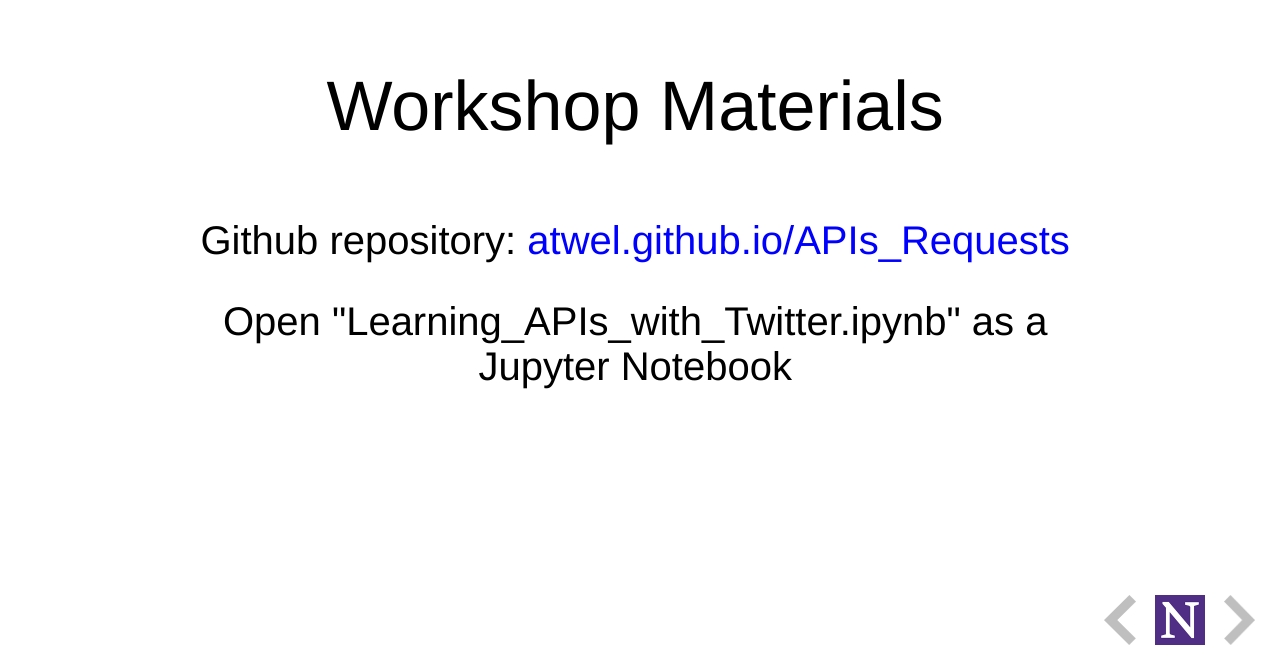
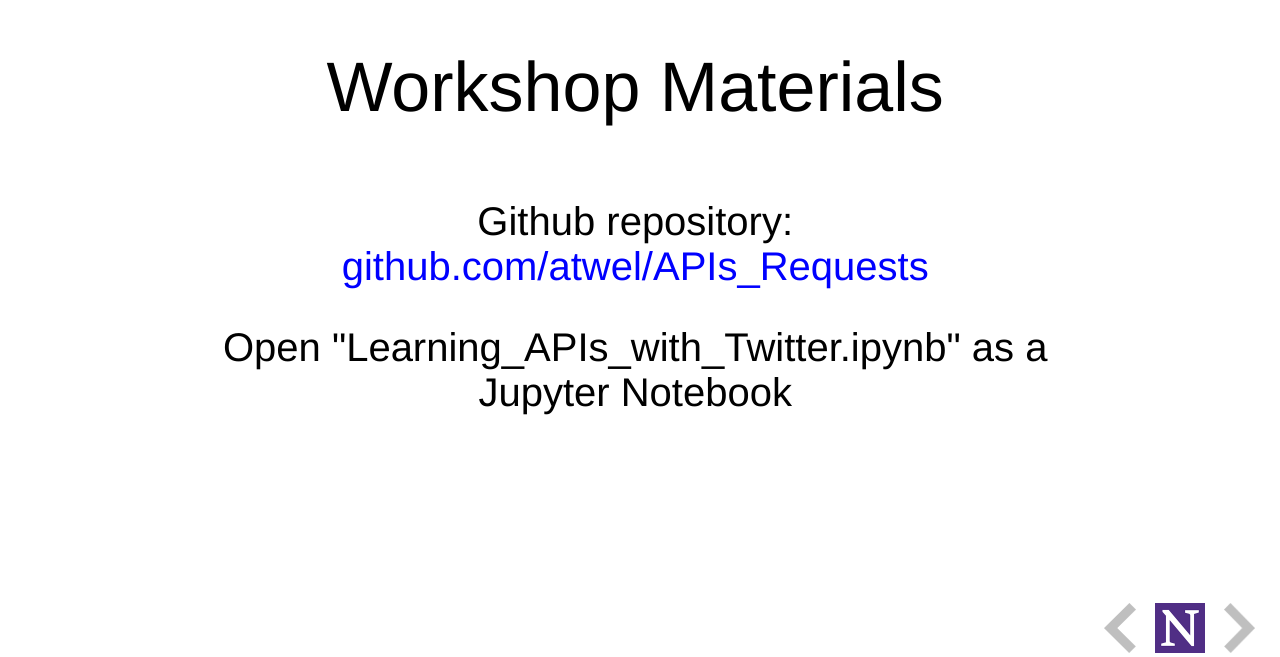
Before and after one commit to atwel/APIs_Requests, a plain HTML site: page docs/Slide_1.html in a window 1280 px wide. Shown: the part 149-806 px from the top of the page. Drawn offline with Linux system fonts and the light colour scheme.

Commit message:
Update Slide_1.html

```diff
--- a/docs/Slide_1.html
+++ b/docs/Slide_1.html
@@ -62,7 +62,7 @@
 	       <center>
                <div class="slide_title">Workshop Materials</div>
                <br><br><br><br>
-               <div class="largetext">Github repository: <span style="color:blue">atwel.github.io/APIs_Requests</span></div>
+               <div class="largetext">Github repository: <span style="color:blue">github.com/atwel/APIs_Requests</span></div>
 
                <br><br>
                <div class="largetext">Open "Learning_APIs_with_Twitter.ipynb" as a Jupyter Notebook</div>
```
